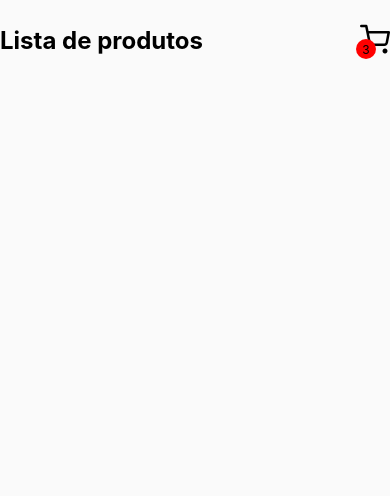
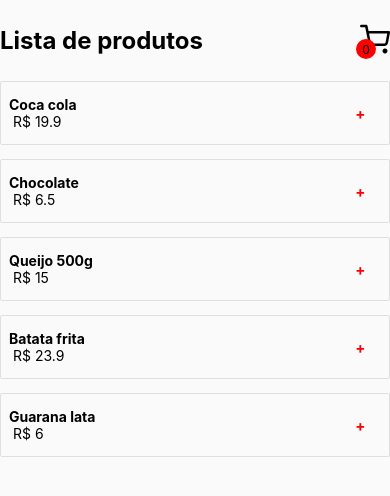
Before and after one commit to Deivysson/carrinhoApp, a React Native app: screen /Home in a window 390 px wide. Shown: the top 496 px of the page. Built offline with nearby package versions, Linux system fonts and the light colour scheme.

Commit message:
Quarto commit
Listando produtos e adicionando no carrinho.

```diff
--- a/App.js
+++ b/App.js
@@ -2,12 +2,15 @@
 import { NavigationContainer } from '@react-navigation/native';
 
 import Routes from './src/routes'
+import CartProvider from './src/contexts/CartContext';
 
 export default function App() {
   return (
     <NavigationContainer>
+      <CartProvider>
       <StatusBar backgroundColor='#fafafa' barStyle='dark-content'/>
       <Routes />
+      </CartProvider>
     </NavigationContainer>
   );
 }
--- /dev/null
+++ b/src/components/Product/index.js
@@ -0,0 +1,46 @@
+import { useState } from "react";
+import { View, Text, StyleSheet, SafeAreaView, FlatList, TouchableOpacity } from "react-native";
+
+export default function Product( {data, addToCart} ){
+    return (
+    <View style={styles.container}>
+        <View>
+        <Text style={styles.title}>{data.name}</Text>
+        <Text style={styles.price}> R$ {data.price} </Text>
+        </View>
+        <TouchableOpacity style={styles.buttonAdd} onPress={addToCart}>
+            <Text style={styles.buttonText}> + </Text>
+        </TouchableOpacity>
+    </View>
+    );
+}
+
+const styles = StyleSheet.create({
+    container: {
+        borderWidth: 1,
+        borderColor: '#dfdfdf',
+        borderRadius: 2,
+        marginBottom: 14,
+        padding: 8,
+        paddingBottom: 14,
+        paddingTop: 14,
+        flexDirection: 'row',
+        alignItems: 'center',
+        justifyContent: 'space-between'
+    },
+    title: {
+        fontWeight: 'bold'
+    },
+    buttonAdd: {
+        paddingStart: 12,
+        paddingEnd: 12,
+        paddingTop: 6,
+        paddingBottom: 6,
+        borderRadius: 2
+    },
+    buttonText: {
+        color: 'red',
+        fontWeight: 'bold',
+        fontSize: 15
+    }
+})
--- /dev/null
+++ b/src/contexts/CartContext.js
@@ -0,0 +1,46 @@
+import React, { useState, createContext } from "react";
+
+export const CartContext = createContext( {} );
+
+function CartProvider( { children } ){
+    const [cart, setCart] = useState([]);
+
+    function addItemCart(newItem){
+        //findIndex e pra percorrer os itens e ver se esta na lista.
+       const indexItem = cart.findIndex(item => item.id === newItem.id)
+
+       if(indexItem !== -1){
+        //Se enctrou aqui significa q ele ja esta na lista e adc +1.
+        let cartList = cart;
+        cartList[indexItem].amount = cartList[indexItem].amount + 1;
+
+        cartList[indexItem].total = cartList[indexItem].amount * cartList[indexItem].price;
+
+        setCart(cartList)
+        return;
+
+       }
+
+       let data = {
+        ...newItem,
+        amount: 1,
+        total: newItem.price
+       }
+
+       setCart(products => [...products, data])
+
+    }
+
+    return(
+        <CartContext.Provider
+        value={ {
+            cart,
+            addItemCart
+        } }>
+
+            {children}
+        </CartContext.Provider>
+    )
+}
+
+export default CartProvider;
--- a/src/pages/Home/index.js
+++ b/src/pages/Home/index.js
@@ -1,9 +1,15 @@
-import { useState } from "react"
+import { useContext, useState } from "react"
 import { View, Text, StyleSheet, SafeAreaView, FlatList, TouchableOpacity } from "react-native"
+import Product from "../../components/Product"
+import { useNavigation } from "@react-navigation/native"
+import { CartContext } from "../../contexts/CartContext"
 
 import { Feather } from '@expo/vector-icons'
 
 export default function Home(){
+    const { cart, addItemCart } = useContext(CartContext)
+
+    const navigation = useNavigation();
     const [products, setProducts] = useState([
         {
             id: '1',
@@ -32,20 +38,37 @@
         },
     ])
 
+    function handleAddCart(item) {
+        addItemCart(item)
+    }
+
 
     return(
         <SafeAreaView style={styles.container}>
         <View style={styles.cartContent}>
             <Text style={styles.title}>Lista de produtos</Text>
 
-            <TouchableOpacity style={styles.cartButton}>
+            <TouchableOpacity
+            style={styles.cartButton}
+            onPress={ () => navigation.navigate("Cart") }
+            >
                 <View style={styles.dot}>
-                    <Text style={styles.dotText}>3</Text>
+                    <Text style={styles.dotText}>
+                        {cart?.length}
+                    </Text>
                 </View>
                 <Feather name="shopping-cart" size={30} color='#000'/>
             </TouchableOpacity>
 
         </View>
+
+        <FlatList
+            style={styles.list}
+            data={products}
+            keyExtractor={ (item) => String(item.id) }
+            renderItem={ ({ item }) => <Product data={item} addToCart={ () => handleAddCart(item) } /> }
+            />
+
         </SafeAreaView>
     )
 }
@@ -82,5 +105,6 @@
     },
     dotText: {
         fontSize: 12,
+
     }
 })
```
